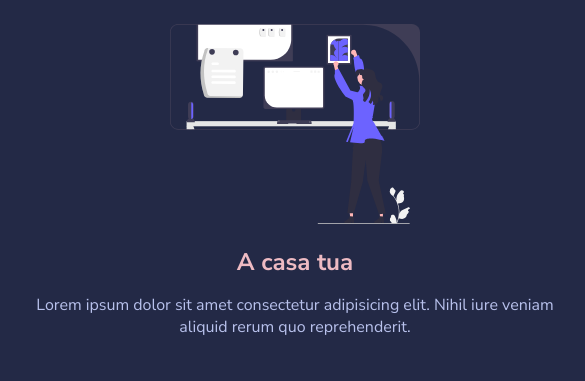
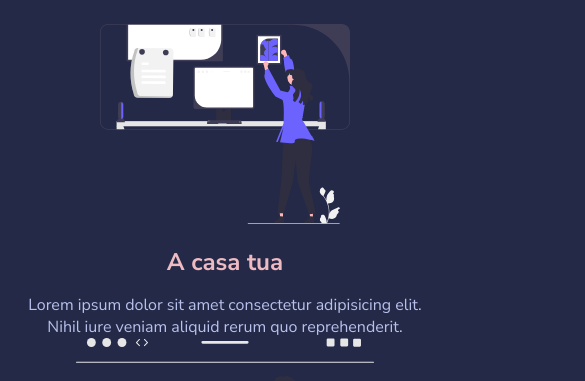
Before and after one commit to PierdomenicoPacilio/html-css-resp-wannabe, a plain HTML site: page index.html in a window 390 px wide. Shown: the part 209-590 px from the top of the page, 585 px wide, since content can reach past the window. Drawn offline with Linux system fonts and the light colour scheme.

Commit message:
feat: media tablet completed, media mobile completed

```diff
--- a/css/style.css
+++ b/css/style.css
@@ -127,3 +127,33 @@ img {
 /************************************************
     SOLUZIONE RESPONSIVE
  ************************************************/
+
+
+
+
+ @media screen and (max-width: 768px){
+    .container{
+        width: 750px;
+    }
+    .col{
+        padding-left: 0.5em;
+        padding-right: 0.5em;
+    }
+ }
+
+
+ @media screen and (max-width: 480px){
+    .container{
+        width: 450px;
+    }
+    .col{
+        padding-left: 0.2em;
+        padding-right: 0.2em;
+    }
+    .row{
+        flex-direction: column;
+    }
+    .lessons .col, .steps .col, .why-us .col-left, .why-us .col-right{
+        width: 100%;
+    }
+ }
--- a/index.html
+++ b/index.html
@@ -2,7 +2,7 @@
 <html>
     <head>
         <meta charset="utf-8" />
-        <meta name="viewport" content="width-device-width, initial-scale-1.0">
+        <meta name="viewport" content="width=device-width, initial-scale=1.0">
         <title>Boolean Academy</title>
         <!-- Fonts -->
         <link
```
